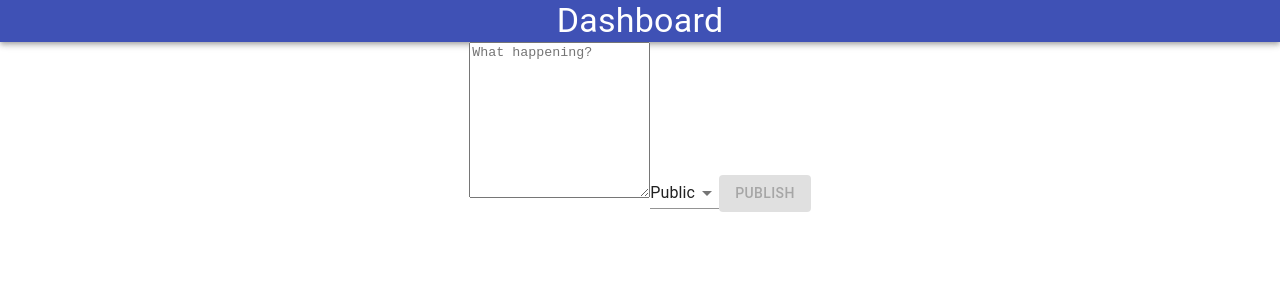
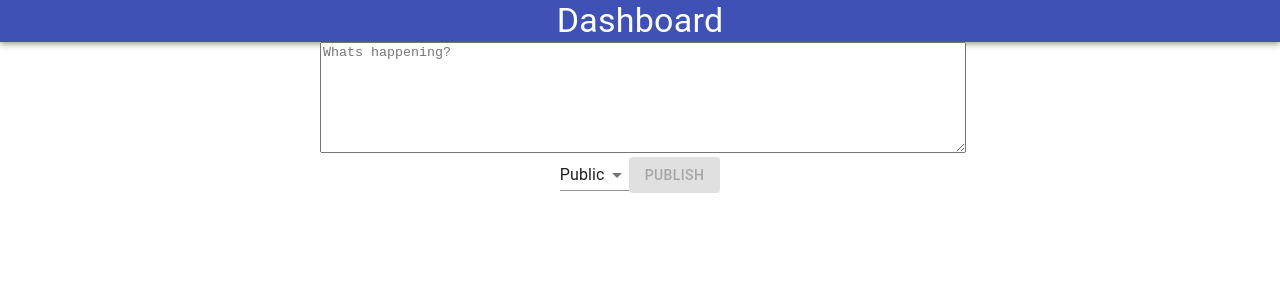
Before and after one commit to ccarruitero/reactibook-client, a React (Create React App) app: page / in a window 1280 px wide. Shown: the top 300 px of the page. Built offline with nearby package versions, Linux system fonts and the light colour scheme; sample sign-in values are in the browser's storage.

Commit message:
allow create new post

```diff
--- a/src/components/Dashboard.jsx
+++ b/src/components/Dashboard.jsx
@@ -1,6 +1,6 @@
-import React, { Fragment, useState } from 'react';
+import React, { Fragment } from 'react';
 import Header from './shared/Header';
-import EditablePost from './EditablePost';
+import NewPost from './NewPost';
 
 const Dashboard = () => {
   return (
@@ -8,7 +8,7 @@ const Dashboard = () => {
       <Header
         title='Dashboard'
       />
-      <EditablePost />
+      <NewPost />
     </Fragment>
   );
 };
--- a/src/components/EditablePost.jsx
+++ b/src/components/EditablePost.jsx
@@ -4,25 +4,43 @@ import {
   Select,
   MenuItem,
   Button,
+  Box,
 } from '@material-ui/core';
+import { styled } from '@material-ui/core/styles';
 import { isNotEmpty } from '../utils/validation';
 
-const EditablePost = () => {
-  const [values, setValues] = useState({
-    text: '',
-    sharedWith: 'public',
-  })
+const StyledBox = styled(Box) ({
+  width: '50%',
+  margin: 'auto',
+});
+
+const StyledTextarea = styled(TextareaAutosize) ({
+  width: '100%',
+});
+
+const EditablePost = ({ post, btnTxt, placeholder, onSubmit }) => {
+  const initialState = {
+    text: post?.text || '',
+    sharedWith: post?.sharedWith || 'public',
+  };
+  const [values, setValues] = useState(initialState);
 
   const handleChange = prop => event => {
     setValues({ ...values, [prop]: event.target.value });
   }
 
+  const handleSubmit = async (event) => {
+    await onSubmit(values);
+    setValues(initialState);
+  }
+
   return (
-    <div>
-      <TextareaAutosize
-        rowsMin={10}
-        placeholder='What happening?'
+    <StyledBox>
+      <StyledTextarea
+        rowsMin={7}
+        placeholder={placeholder}
         onChange={handleChange('text')}
+        value={values.text}
       />
       <Select
         value={values.sharedWith}
@@ -35,10 +53,11 @@ const EditablePost = () => {
         variant='contained'
         color='primary'
         disabled={isNotEmpty(values.text) ? false : true}
+        onClick={handleSubmit}
       >
-        Publish
+        { btnTxt}
       </Button>
-    </div>
+    </StyledBox>
   );
 };
 
--- /dev/null
+++ b/src/components/NewPost.jsx
@@ -0,0 +1,25 @@
+import React from 'react';
+import { useSelector, useDispatch } from 'react-redux';
+import EditablePost from './EditablePost';
+import { createPost } from '../api/reactibookAPI';
+import { addPost } from '../reducers/postSlice';
+
+const NewPost = () => {
+  const { token } = useSelector(state => state.auth);
+  const dispatch = useDispatch();
+
+  const onSubmit = async (values) => {
+    const result = await createPost(values, token);
+    dispatch(addPost(result));
+  }
+
+  return (
+    <EditablePost
+      btnTxt='Publish'
+      placeholder='Whats happening?'
+      onSubmit={onSubmit}
+    />
+);
+};
+
+export default NewPost;
--- a/src/reducers/index.js
+++ b/src/reducers/index.js
@@ -1,8 +1,10 @@
 import { combineReducers } from 'redux';
 import authReducer from './authSlice';
+import postReducer from './postSlice';
 
 const rootReducer = combineReducers({
   auth: authReducer,
+  posts: postReducer,
 });
 
 export default rootReducer;
--- /dev/null
+++ b/src/reducers/postSlice.js
@@ -0,0 +1,21 @@
+import { createSlice } from '@reduxjs/toolkit';
+
+const postsSlice = createSlice({
+  name: 'posts',
+  initialState: [],
+  reducers: {
+    receivePosts(state, action) {
+      action.payload.forEach((post) => state.push(post));
+    },
+    addPost(state, action) {
+      state.push(action.payload);
+    },
+  },
+});
+
+export const {
+  receivePosts,
+  addPost,
+} = postsSlice.actions;
+
+export default postsSlice.reducer;
```
Also changed, not shown: 2 other files (tests, documents, lock files or other folders).
